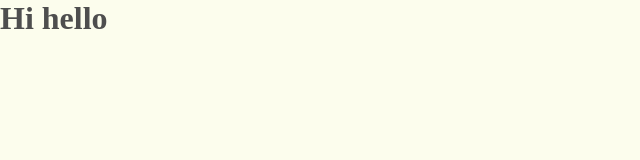
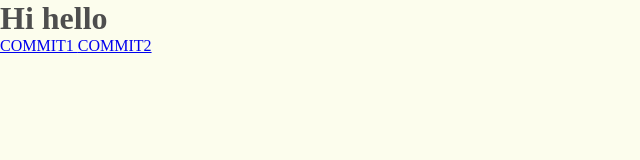
Before and after one commit to AitorSerrano/pruebas-git, a plain HTML site: page index.html in a window 1280 px wide. Shown: the whole page, without its empty margins (0-640 px from the left). Drawn offline with Linux system fonts and the light colour scheme.

Commit message:
Meto enlaces

```diff
--- a/index.html
+++ b/index.html
@@ -9,6 +9,20 @@
 
 </head>
 <body>
-        <h1>Hi hello</h1>
+
+        <header id="header">
+            <div id="logo">
+                <h1>Hi hello</h1>
+                  <a href="#">
+                        COMMIT1
+                  </a>
+                  <a href="#">
+                    COMMIT2
+              </a>
+
+            </div>
+
+      </header>
+
 </body>
 </html>
```
